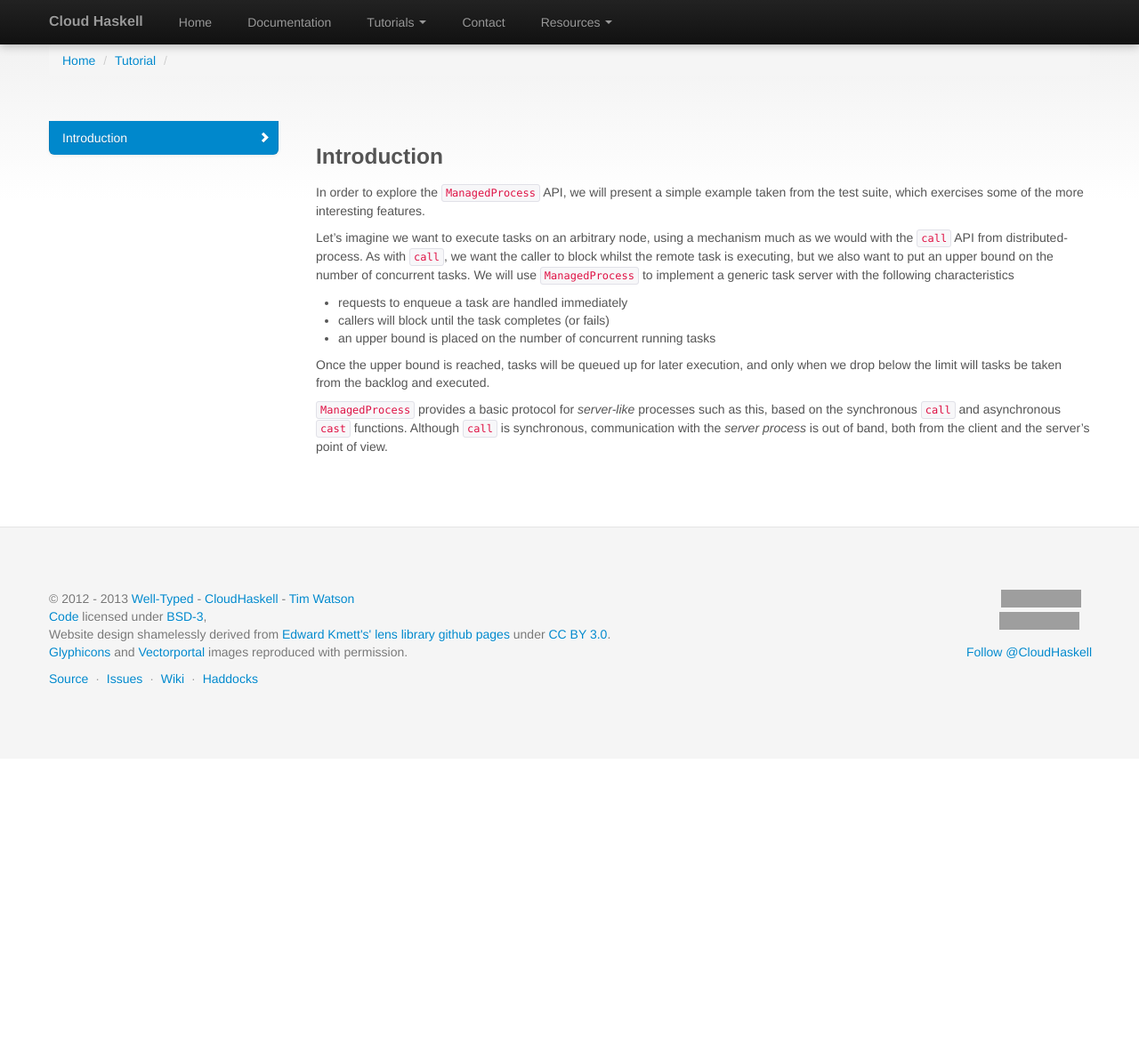
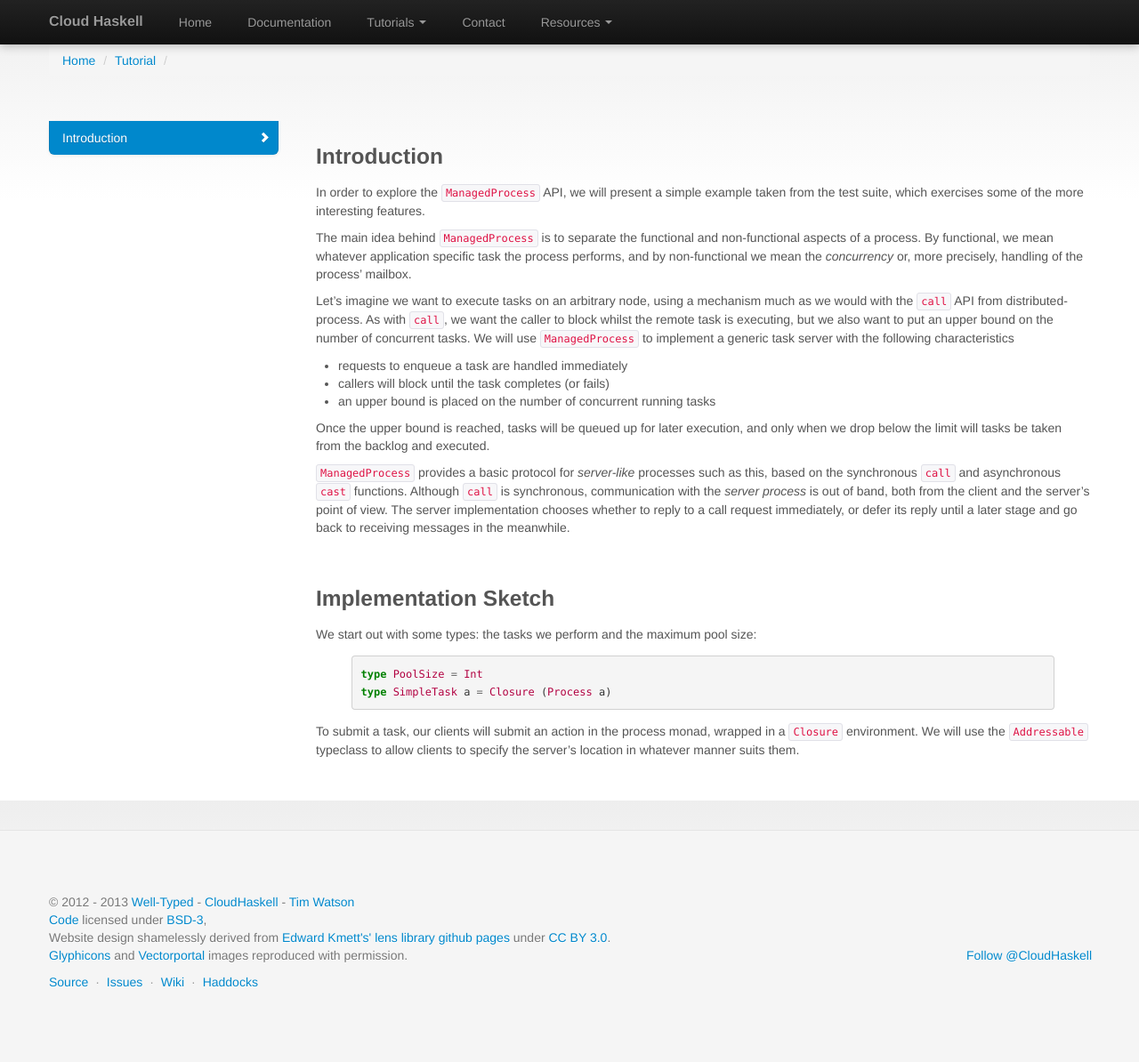
Before and after one commit to haskell-distributed/distributed-process, a Jekyll site: the page built from tutorials/3.managedprocess.md, in a window 1280 px wide. Shown: the whole page at 89% size. Built offline with Jekyll 4.4.1, drawn with Linux system fonts in a browser that asks for light colours; comment, search, counter and statistics services are not loaded; before the commit the page ends 900 px from its top, so only the background shows below that; grey boxes are pictures that could not be loaded.

Commit message:
add to the managed process tutorial

```diff
--- a/tutorials/3.managedprocess.md
+++ b/tutorials/3.managedprocess.md
@@ -9,6 +9,12 @@ title: Managed Process Tutorial
 In order to explore the `ManagedProcess` API, we will present a simple
 example taken from the test suite, which exercises some of the more
 interesting features.
+
+The main idea behind `ManagedProcess` is to separate the functional
+and non-functional aspects of a process. By functional, we mean whatever
+application specific task the process performs, and by non-functional
+we mean the *concurrency* or, more precisely, handling of the process'
+mailbox.
 
 Let's imagine we want to execute tasks on an arbitrary node, using a
 mechanism much as we would with the `call` API from distributed-process.
@@ -29,4 +35,21 @@ from the backlog and executed.
 such as this, based on the synchronous `call` and asynchronous `cast`
 functions. Although `call` is synchronous, communication with the
 *server process* is out of band, both from the client and the server's
-point of view.
+point of view. The server implementation chooses whether to reply to
+a call request immediately, or defer its reply until a later stage
+and go back to receiving messages in the meanwhile.
+
+### Implementation Sketch
+
+We start out with some types: the tasks we perform and the maximum
+pool size:
+
+{% highlight haskell %}
+type PoolSize = Int
+type SimpleTask a = Closure (Process a)
+{% endhighlight %}
+
+To submit a task, our clients will submit an action in the process
+monad, wrapped in a `Closure` environment. We will use the `Addressable`
+typeclass to allow clients to specify the server's location in whatever
+manner suits them.
```
